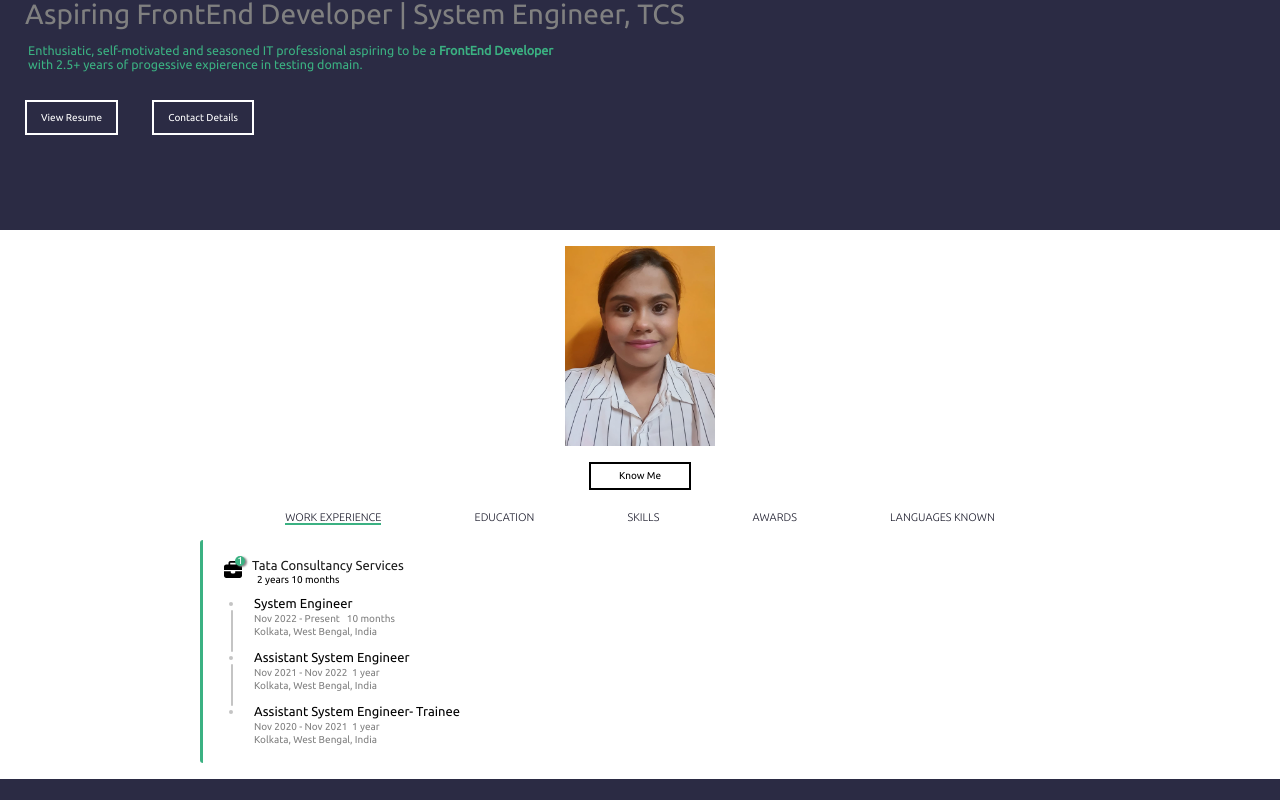
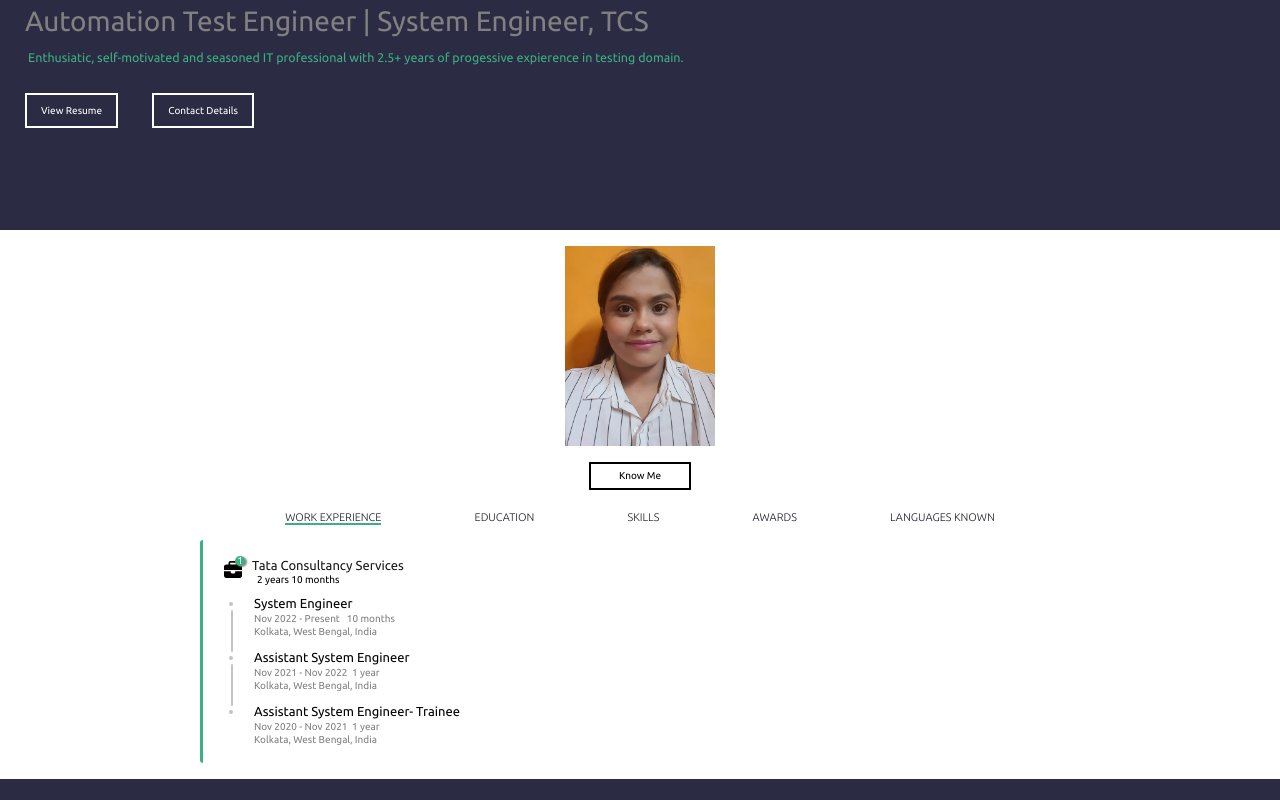
Before and after one commit to subhsg/Subhalina-Ghosh-Portfolio, a plain HTML site: page index.html in a window 1280 px wide. Shown: the part 214-1014 px from the top of the page. Drawn offline with Linux system fonts and the light colour scheme.

Commit message:
HTML file updated
Few HTML details updated

```diff
--- a/index.html
+++ b/index.html
@@ -24,13 +24,12 @@
                 <div class="devInfo">
                     <div class="hi">Hi, my name is</div>
                     <div class="name">Subhalina Ghosh.</div>
-                    <div class="role">Aspiring FrontEnd Developer | System Engineer,
+                    <div class="role">Automation Test Engineer | System Engineer,
                         TCS
                     </div>
-                    <div class="about">Enthusiatic, self-motivated and seasoned IT professional aspiring to be a
-                        <b>FrontEnd Developer</b> <br> with 2.5+ years of progessive expierence in testing domain.</div>
+                    <div class="about">Enthusiatic, self-motivated and seasoned IT professional with 2.5+ years of progessive expierence in testing domain.</div>
                     <div class="buttons">
-                        <a href="https://docs.google.com/document/d/1i_GEERRfcB91Wd8m8QnRXFD5qega1GNS/edit?usp=sharing&ouid=108772952215600145434&rtpof=true&sd=true"
+                        <a href="https://docs.google.com/document/d/1NRnPCCBy00COq3aNjz-OEAq5HcNITx8x/edit"
                             target="_blank"><button class="color-white">View Resume</button></a>
                         <a><button id="contactButton" class="color-white">Contact
                                 Details</button></a>
```
